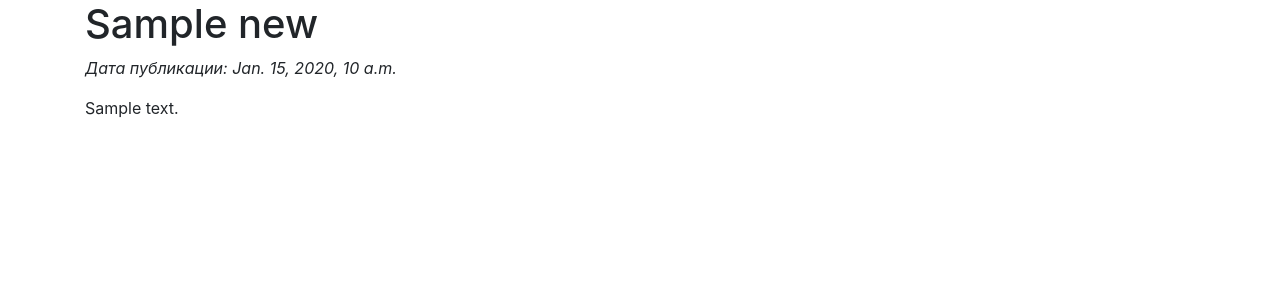
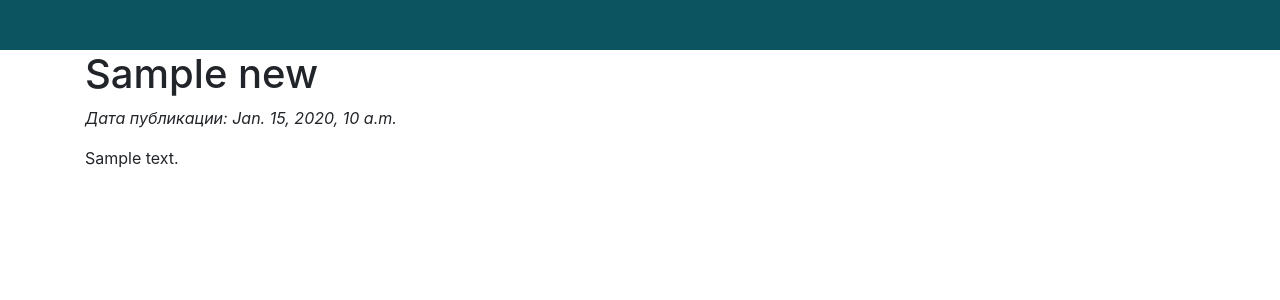
Before and after one commit to tuhanovos/News_mestniy, a Django app: template templates/blog/index.html in a window 1280 px wide. Shown: the top 300 px of the page. Run offline with Django 3.2, Linux system fonts and the light colour scheme; the template is opened without the code that fills it: most values are stand-ins (such as "Sample title", 1, 10 or a date in 2020); some libraries are stand-ins or nearby versions.

Commit message:
News project

```diff
--- a/News/settings.py
+++ b/News/settings.py
@@ -122,3 +122,7 @@ USE_TZ = True
 # https://docs.djangoproject.com/en/2.1/howto/static-files/
 
 STATIC_URL = '/static/'
+
+STATICFILES_DIRS = [
+    os.path.join(BASE_DIR, "static")
+]
--- /dev/null
+++ b/static/css/style.css
@@ -0,0 +1,4 @@
+.header{
+    height: 50px;
+    background: #0c5460 fixed;
+}
--- a/templates/blog/base.html
+++ b/templates/blog/base.html
@@ -1,4 +1,5 @@
 <!DOCTYPE html>
+{% load staticfiles %}
 {% load bootstrap4 %}
 <html lang="en">
 <head>
@@ -6,11 +7,15 @@
     <title>Title</title>
     {% bootstrap_css %}
     {% bootstrap_javascript %}
+    <link rel="stylesheet" href="{% static "css/style.css" %}">
 </head>
 <body>
+<div class="">
+<div class="header"></div>
 <div class="container">
 {% block content %}
 {% endblock content %}
 </div>
+</div>
 </body>
 </html>
```
